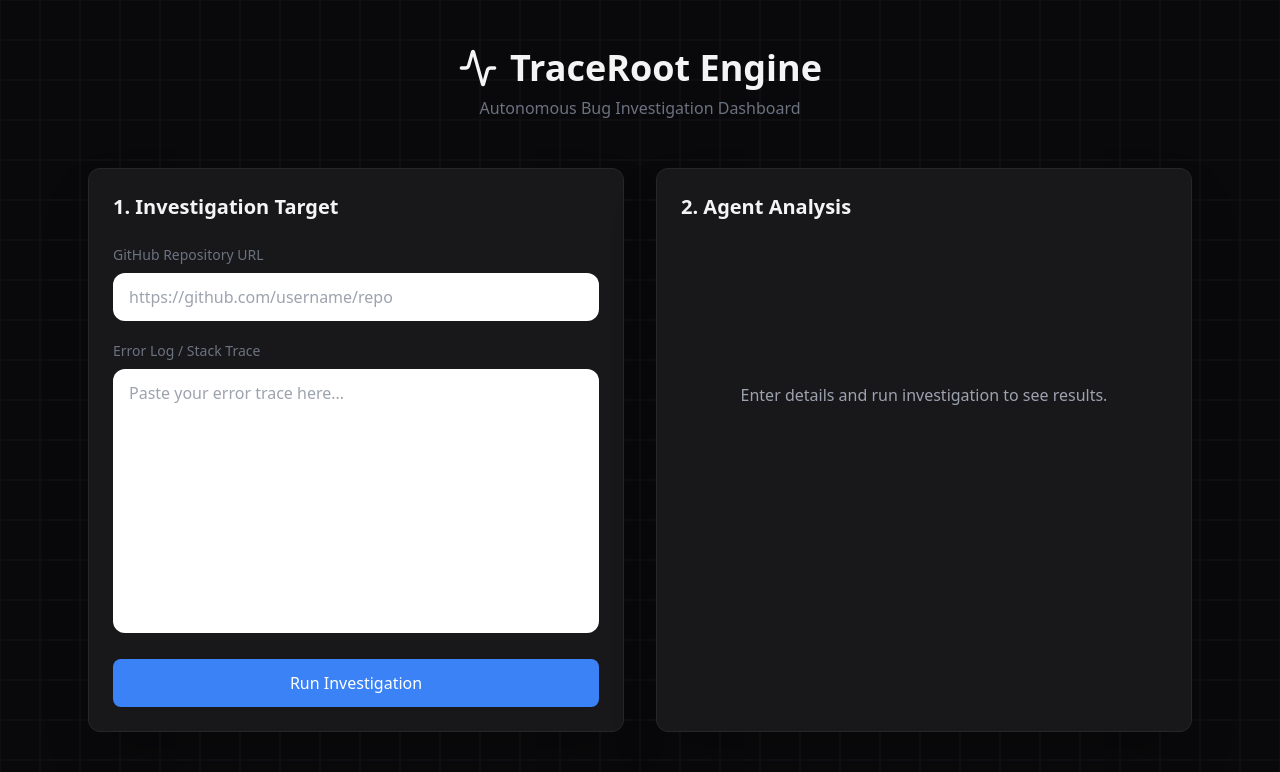
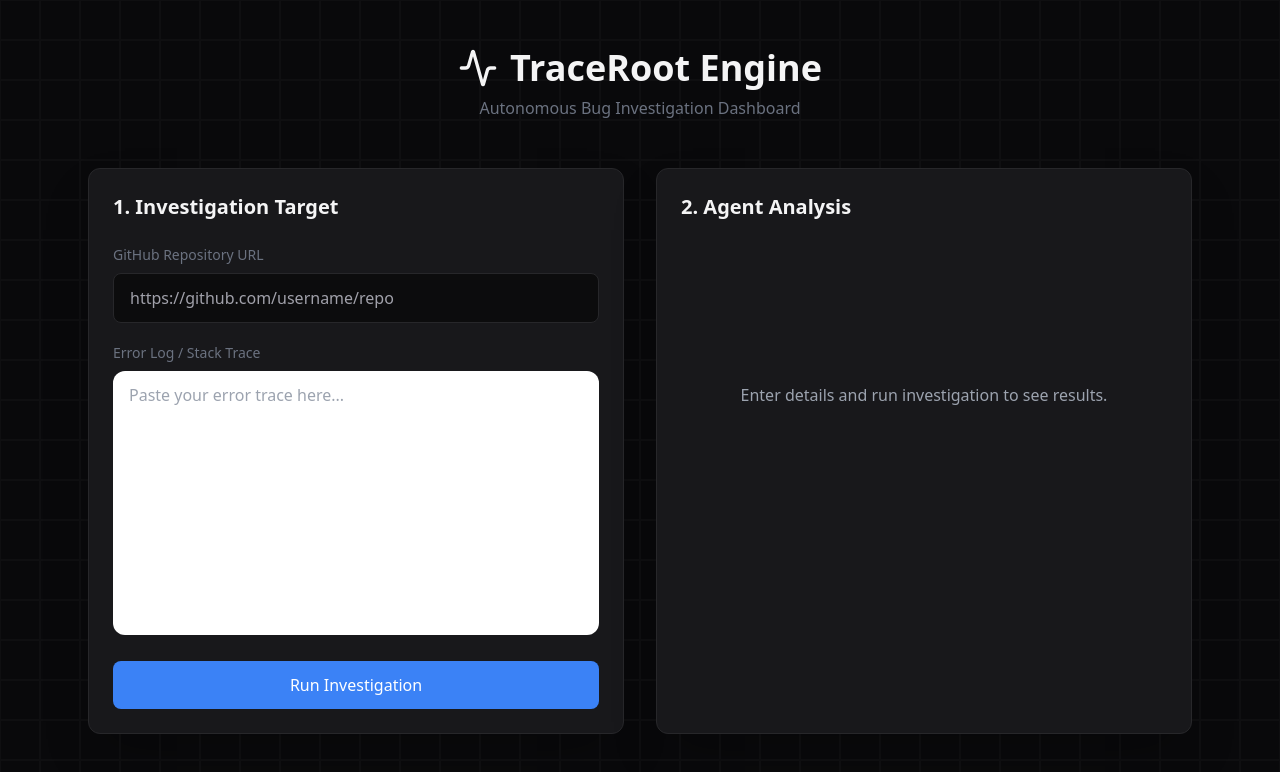
Before and after one commit to manikkori/TraceRoot, a React (Vite) app in the folder frontend/: page /dashboard in a window 1280 px wide. Shown: the top 772 px of the page. Built offline with nearby package versions, Linux system fonts and the light colour scheme; no server answers.

Commit message:
Update input.jsx

```diff
--- a/frontend/src/components/ui/Input.jsx
+++ b/frontend/src/components/ui/Input.jsx
@@ -13,7 +13,9 @@ export function Input({
       placeholder={placeholder}
       value={value}
       onChange={onChange}
-      className={`w-full px-4 py-3 rounded-xl bg-neuBg text-neuText shadow-neu-pressed placeholder-gray-400 transition-all duration-200 focus:shadow-neu-flat ${className}`}
+      className={`w-full px-4 py-3 rounded-lg bg-black/50 border border-devBorder text-devText
+        placeholder-devMuted transition-all duration-200 focus:outline-none focus:border-devAccent
+        focus:ring-1 focus:ring-devAccent ${className}`}
     />
   );
 }
```
